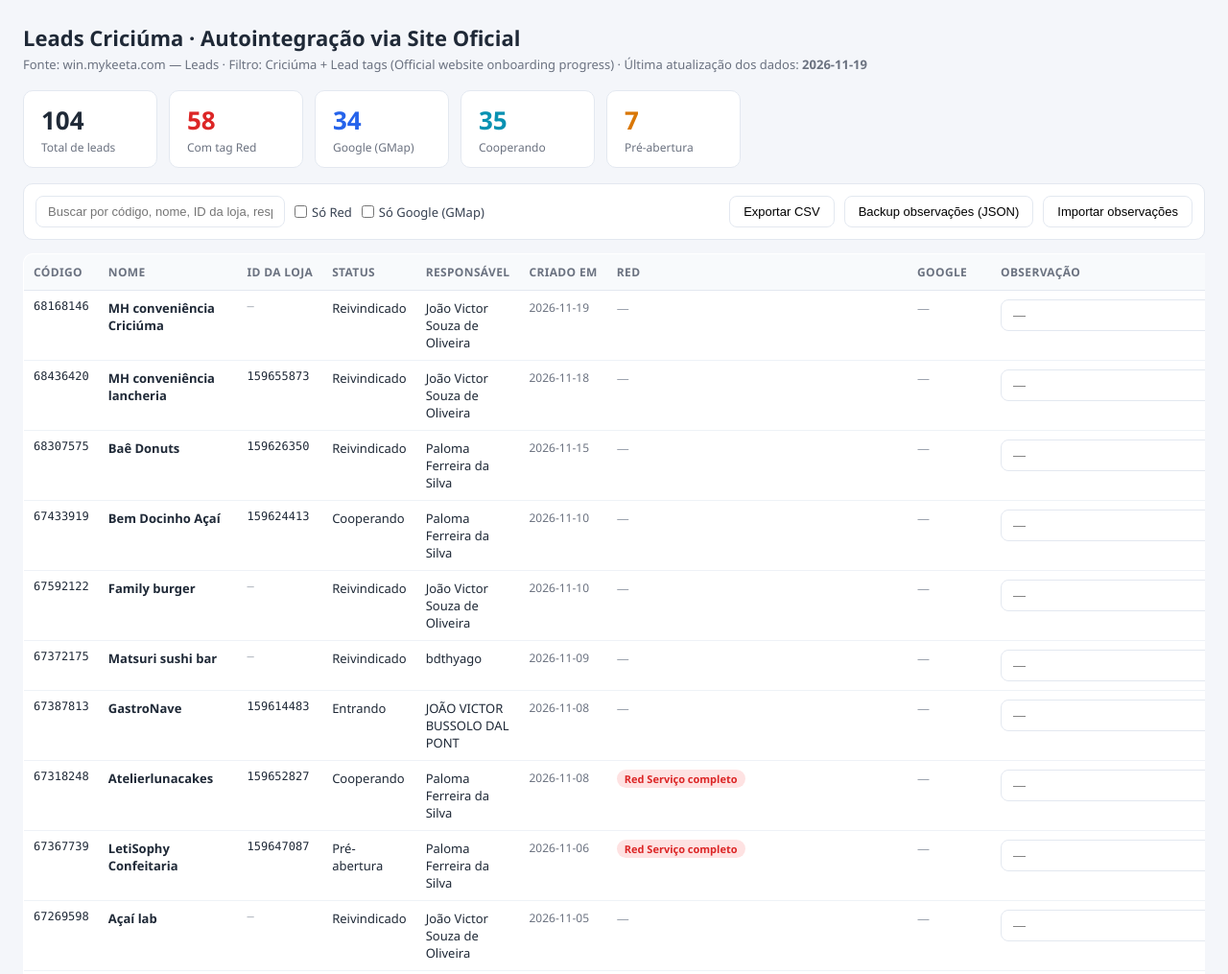
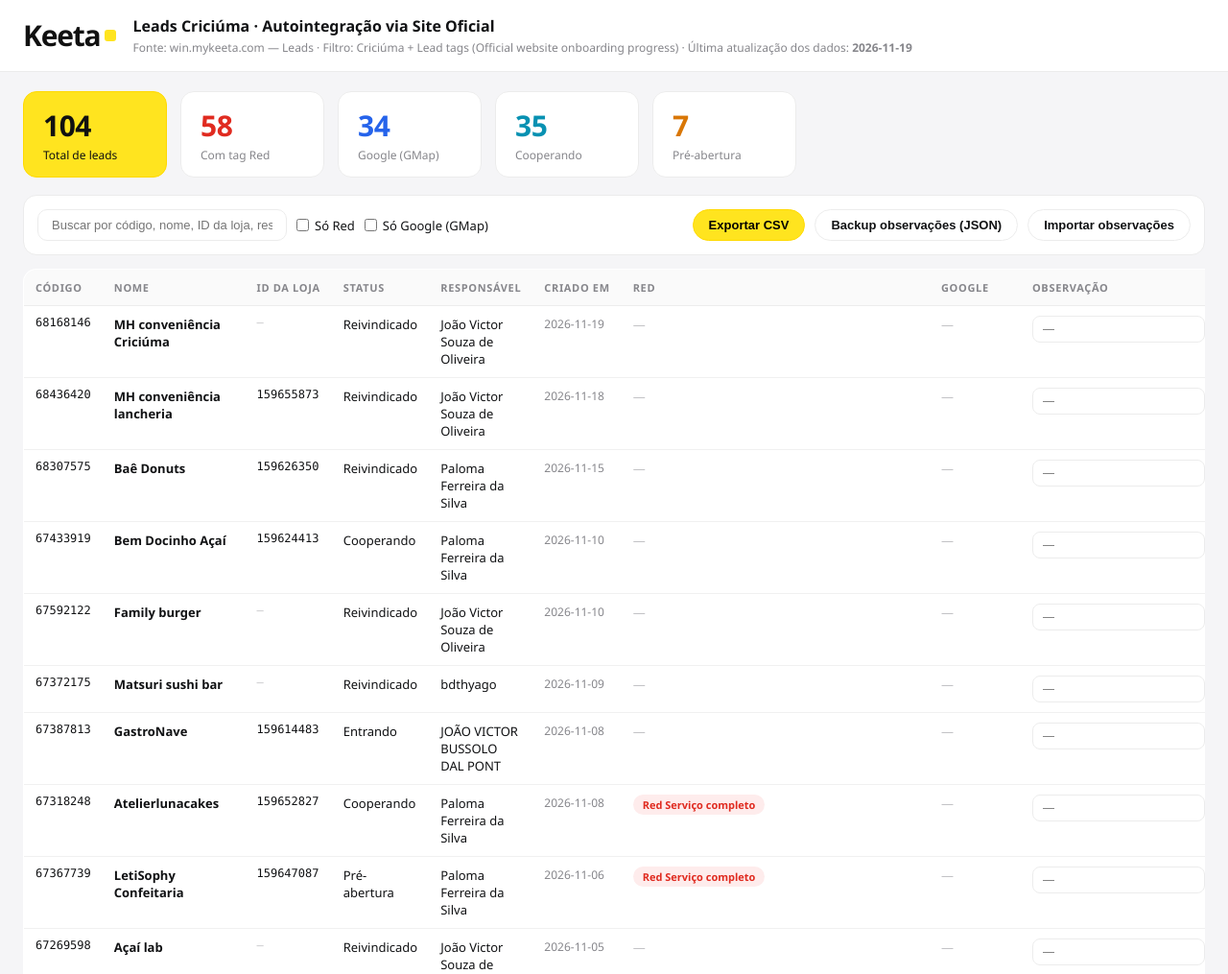
Before and after one commit to jacksonoliveira-star/dash-leads-criciuma, a plain HTML site: page index.html in a window 1280 px wide. Shown: the top 1015 px of the page at 96% size. Drawn offline with Linux system fonts and the light colour scheme.

Commit message:
Keeta design update (yellow #FFE41F identity)

```diff
--- a/index.html
+++ b/index.html
@@ -6,55 +6,70 @@
 <title>Dashboard Leads Criciúma · Autointegração via Site Oficial</title>
 <style>
 :root{
-  --bg:#f4f6fa; --card:#ffffff; --border:#e3e8f0; --text:#1f2937;
-  --muted:#6b7280; --red:#dc2626; --redbg:#fee2e2; --blue:#2563eb;
-  --bluebg:#dbeafe; --green:#16a34a; --greenbg:#dcfce7; --amberbg:#fef3c7;
+  --bg:#f5f5f7; --card:#ffffff; --border:#ececec;
+  --text:#111214; --muted:#86868b;
+  --yellow:#ffe41f; --yellow-deep:#ffd900; --yellow-soft:#fffbe0; --yellow-border:#efe04a;
+  --red:#e02b20; --redbg:#feecec; --blue:#2563eb; --bluebg:#e8effd;
 }
 *{margin:0;padding:0;box-sizing:border-box}
-body{font-family:'Segoe UI',system-ui,-apple-system,sans-serif;background:var(--bg);color:var(--text);padding:24px}
-.wrap{max-width:1400px;margin:0 auto}
-h1{font-size:22px;margin-bottom:4px}
-.sub{color:var(--muted);font-size:13px;margin-bottom:18px}
-.stats{display:flex;gap:12px;flex-wrap:wrap;margin-bottom:16px}
-.stat{background:var(--card);border:1px solid var(--border);border-radius:10px;padding:12px 18px;min-width:140px}
-.stat .n{font-size:26px;font-weight:700}
-.stat .l{font-size:12px;color:var(--muted);margin-top:2px}
+body{font-family:"PingFang SC","Microsoft YaHei","Segoe UI",system-ui,-apple-system,sans-serif;background:var(--bg);color:var(--text);padding:0 0 40px}
+.wrap{max-width:1400px;margin:0 auto;padding:0 24px}
+.topbar{background:var(--card);border-bottom:1px solid var(--border);padding:16px 0;margin-bottom:20px}
+.topbar .wrap{display:flex;align-items:center;gap:18px;flex-wrap:wrap}
+.logo{font-size:30px;font-weight:800;letter-spacing:-1.2px;line-height:1;display:flex;align-items:center;color:#111}
+.logo .dot{width:12px;height:12px;border-radius:3px;background:var(--yellow);margin-left:4px}
+.tb-title{font-size:16px;font-weight:700}
+.sub{color:var(--muted);font-size:12px;margin-top:3px}
+.stats{display:flex;gap:14px;flex-wrap:wrap;margin-bottom:18px}
+.stat{background:var(--card);border:1px solid var(--border);border-radius:14px;padding:14px 20px;min-width:150px;transition:box-shadow .15s,transform .15s}
+.stat:hover{box-shadow:0 6px 16px rgba(0,0,0,.07);transform:translateY(-1px)}
+.stat .n{font-size:30px;font-weight:800;letter-spacing:-.5px}
+.stat .l{font-size:12px;color:var(--muted);margin-top:2px;font-weight:500}
+.stat.hero{background:var(--yellow);border-color:var(--yellow-deep)}
+.stat.hero .n,.stat.hero .l{color:#111}
 .stat.red .n{color:var(--red)} .stat.gmap .n{color:var(--blue)}
-.stat.ok .n{color:var(--green)} .stat.cs .n{color:#7c3aed}
 .stat.coop .n{color:#0891b2} .stat.pre .n{color:#d97706}
-input.obs{width:100%;min-width:180px;padding:5px 8px;border:1px solid var(--border);border-radius:6px;font-size:12px;background:#fff}
-.controls{display:flex;gap:10px;flex-wrap:wrap;align-items:center;margin-bottom:14px;background:var(--card);border:1px solid var(--border);border-radius:10px;padding:12px}
-input[type=text]{padding:8px 12px;border:1px solid var(--border);border-radius:8px;font-size:13px;min-width:260px}
-select{padding:8px 10px;border:1px solid var(--border);border-radius:8px;font-size:13px;background:#fff}
-label.chk{font-size:13px;display:flex;align-items:center;gap:5px;cursor:pointer;color:#374151}
-button{padding:8px 14px;border:1px solid var(--border);border-radius:8px;font-size:13px;background:#fff;cursor:pointer}
-button:hover{background:#f1f5f9}
+.controls{display:flex;gap:10px;flex-wrap:wrap;align-items:center;margin-bottom:14px;background:var(--card);border:1px solid var(--border);border-radius:14px;padding:14px}
+input[type=text]{padding:8px 14px;border:1px solid var(--border);border-radius:10px;font-size:13px;min-width:260px;background:#fff}
+input[type=text]:focus,input.obs:focus{outline:none;border-color:#111;box-shadow:0 0 0 3px rgba(255,228,31,.5)}
+label.chk{font-size:13px;display:flex;align-items:center;gap:6px;cursor:pointer;color:var(--text);font-weight:500}
+label.chk input{accent-color:#111}
+button{padding:8px 16px;border:1px solid var(--border);border-radius:999px;font-size:13px;background:#fff;cursor:pointer;font-weight:600;color:var(--text)}
+button:hover{background:var(--yellow-soft);border-color:var(--yellow-border)}
+button.primary{background:var(--yellow);border-color:var(--yellow-deep);color:#000}
+button.primary:hover{background:var(--yellow-deep)}
 .spacer{flex:1}
-table{width:100%;border-collapse:collapse;background:var(--card);border-radius:10px;overflow:hidden;border:1px solid var(--border);font-size:13px}
-thead th{background:#f8fafc;text-align:left;padding:10px 10px;font-size:12px;text-transform:uppercase;letter-spacing:.03em;color:var(--muted);border-bottom:1px solid var(--border);white-space:nowrap;cursor:default}
+table{width:100%;border-collapse:collapse;background:var(--card);border-radius:14px;overflow:hidden;border:1px solid var(--border);font-size:13px}
+thead th{background:#fafafa;text-align:left;padding:11px 12px;font-size:11px;text-transform:uppercase;letter-spacing:.06em;color:var(--muted);border-bottom:1px solid var(--border);white-space:nowrap;cursor:default;font-weight:700}
 thead th.sortable{cursor:pointer} thead th.sortable:hover{color:#111}
-tbody td{padding:9px 10px;border-bottom:1px solid #eef2f7;vertical-align:top}
-tbody tr:hover{background:#f8fafc}
-.badge{display:inline-block;padding:2px 8px;border-radius:20px;font-size:11px;font-weight:600;white-space:nowrap}
+tbody td{padding:10px 12px;border-bottom:1px solid #f0f0f0;vertical-align:top}
+tbody tr:hover{background:var(--yellow-soft)}
+.badge{display:inline-block;padding:3px 10px;border-radius:999px;font-size:11px;font-weight:600;white-space:nowrap}
 .b-red{background:var(--redbg);color:var(--red)}
 .b-gmap{background:var(--bluebg);color:var(--blue)}
-.b-stage{background:#eef2ff;color:#4338ca}
-.b-dash{color:#9ca3af}
-select.vis{min-width:96px}
+.b-dash{color:#c3c3c6}
+input.obs{width:100%;min-width:180px;padding:6px 10px;border:1px solid var(--border);border-radius:8px;font-size:12px;background:#fff}
 td.mono{font-family:Consolas,monospace;font-size:12px}
 .name{font-weight:600}
 .date{color:var(--muted);font-size:12px;white-space:nowrap}
 .foot{margin-top:12px;color:var(--muted);font-size:12px;display:flex;gap:16px;flex-wrap:wrap;align-items:center}
-@media (max-width:800px){body{padding:10px} .stat{min-width:110px}}
+@media (max-width:800px){body{padding:0 0 20px} .wrap{padding:0 12px} .stat{min-width:110px}}
 </style>
 </head>
 <body>
+<header class="topbar">
+  <div class="wrap">
+    <div class="logo">Keeta<span class="dot"></span></div>
+    <div>
+      <div class="tb-title">Leads Criciúma · Autointegração via Site Oficial</div>
+      <div class="sub">Fonte: win.mykeeta.com — Leads · Filtro: Criciúma + Lead tags (Official website onboarding progress) · Última atualização dos dados: <b id="uptd"></b></div>
+    </div>
+  </div>
+</header>
 <div class="wrap">
-  <h1>Leads Criciúma · Autointegração via Site Oficial</h1>
-  <div class="sub">Fonte: win.mykeeta.com — Leads · Filtro: Criciúma + Lead tags (Official website onboarding progress) · Última atualização dos dados: <b id="uptd"></b></div>
 
   <div class="stats">
-    <div class="stat"><div class="n" id="s-total">0</div><div class="l">Total de leads</div></div>
+    <div class="stat hero"><div class="n" id="s-total">0</div><div class="l">Total de leads</div></div>
     <div class="stat red"><div class="n" id="s-red">0</div><div class="l">Com tag Red</div></div>
     <div class="stat gmap"><div class="n" id="s-gmap">0</div><div class="l">Google (GMap)</div></div>
     <div class="stat coop"><div class="n" id="s-coop">0</div><div class="l">Cooperando</div></div>
@@ -66,7 +81,7 @@ td.mono{font-family:Consolas,monospace;font-size:12px}
     <label class="chk"><input type="checkbox" id="f-red"> Só Red</label>
     <label class="chk"><input type="checkbox" id="f-gmap"> Só Google (GMap)</label>
     <span class="spacer"></span>
-    <button id="btn-csv">Exportar CSV</button>
+    <button id="btn-csv" class="primary">Exportar CSV</button>
     <button id="btn-bkp">Backup observações (JSON)</button>
     <button id="btn-imp">Importar observações</button>
     <input type="file" id="file-vis" accept=".json" style="display:none">
```
